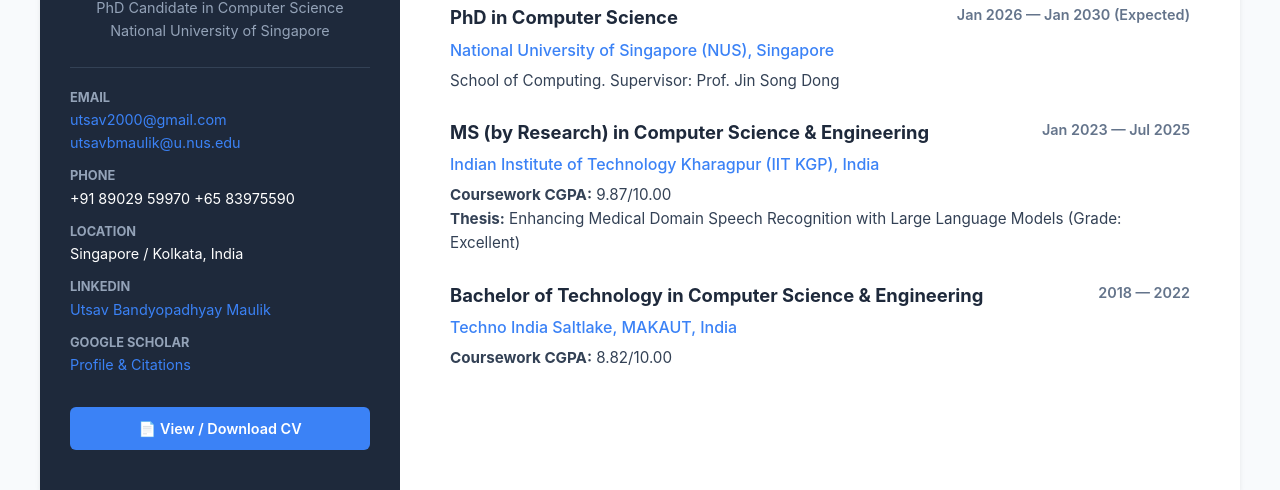
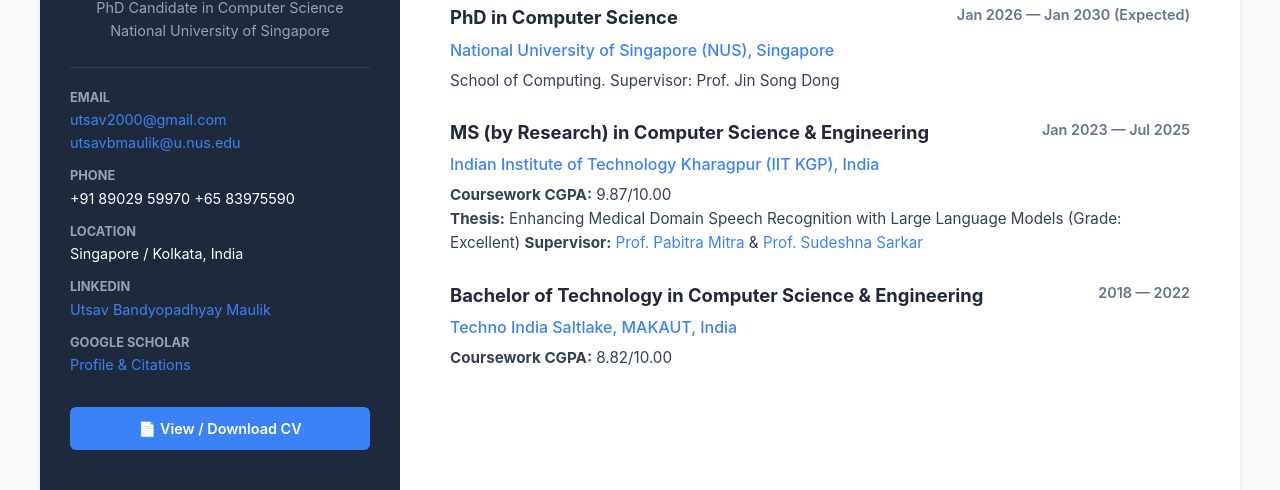
Before and after one commit to UtsavBandyopadhyayMaulik/UtsavBandyopadhyayMaulik.github.io, a plain HTML site: page index.html in a window 1280 px wide. Shown: the part 346-836 px from the top of the page. Drawn offline with Linux system fonts and the light colour scheme.

Commit message:
Update index.html

```diff
--- a/index.html
+++ b/index.html
@@ -264,6 +264,9 @@
                 <p class="timeline-detail">
                     <strong>Coursework CGPA:</strong> 9.87/10.00 <br>
                     <strong>Thesis:</strong> Enhancing Medical Domain Speech Recognition with Large Language Models (Grade: Excellent)
+                    <strong>Supervisor:</strong>
+                            <a href="https://www.iitkgp.ac.in/department/CS/faculty/cs-pabitra" target="_blank" style="color: var(--secondary-color); text-decoration: none;">Prof. Pabitra Mitra</a> &
+                            <a href="https://www.iitkgp.ac.in/department/CS/faculty/cs-sudeshna" target="_blank" style="color: var(--secondary-color); text-decoration: none;">Prof. Sudeshna Sarkar</a>
                 </p>
             </div>
 
```
